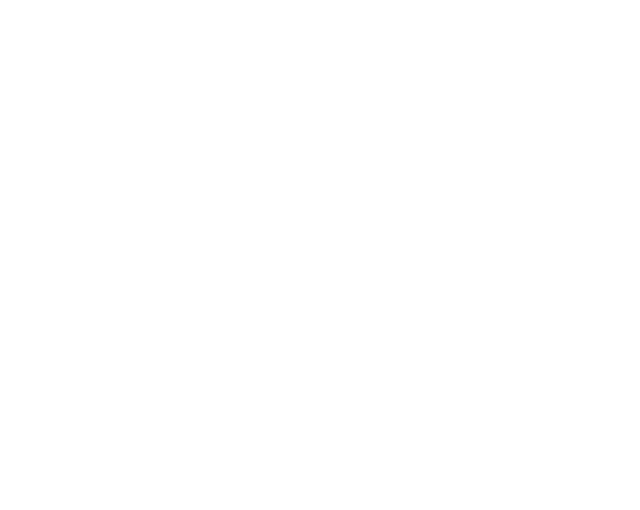
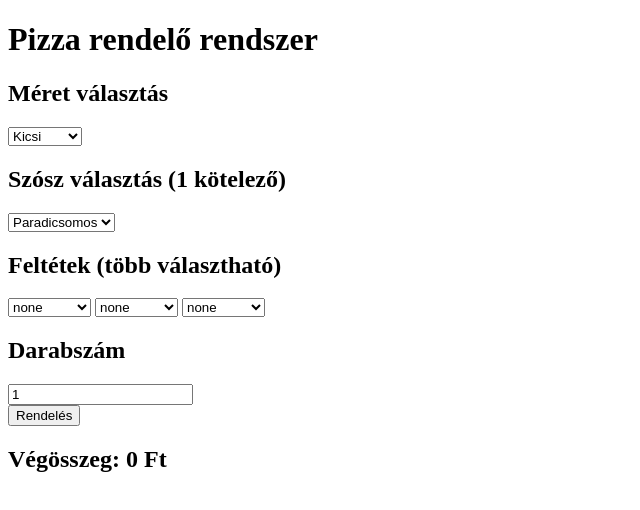
Before and after one commit to Skiby69/Pizzaaaa, a plain HTML site: page index.html in a window 1280 px wide. Shown: the whole page, without its empty margins (0-640 px from the left). Drawn offline with Linux system fonts and the light colour scheme.

Commit message:
html kezdes

```diff
--- a/index.html
+++ b/index.html
@@ -9,5 +9,65 @@
 </head>
 <body>
 
+
+
+<h1>Pizza rendelő rendszer</h1>
+
+<div class="box">
+    <h2>Méret választás</h2>
+    <div id="sizes">
+        <select id="sizeSelect">
+            <option value="kicsi">Kicsi</option>
+            <option value="közepes">Közepes</option>
+            <option value="nagy">Nagy</option>
+        </select>
+    </div>
+</div>
+
+<div class="box">
+    <h2>Szósz választás (1 kötelező)</h2>
+    <div id="sauces">
+        <select id="sauceSelect">
+            <option value="paradicsomos">Paradicsomos</option>
+            <option value="tejszínes">Tejszínes</option>
+            <option value="pesto">Pesto</option>
+        </select>
+    </div>
+</div>
+
+<div class="box">
+    <h2>Feltétek (több választható)</h2>
+    <div id="toppings">
+        <select id="toppingSelect">
+            <option value="none">none</option>
+            <option value="pepperoni">Pepperoni</option>
+            <option value="sonka">Sonka</option>
+            <option value="hagyma">Hagyma</option>
+        </select>
+        <select id="toppingSelect">
+            <option value="none">none</option>
+            <option value="pepperoni">Pepperoni</option>
+            <option value="sonka">Sonka</option>
+            <option value="hagyma">Hagyma</option>
+        </select>
+        <select id="toppingSelect">
+            <option value="none">none</option>
+            <option value="pepperoni">Pepperoni</option>
+            <option value="sonka">Sonka</option>
+            <option value="hagyma">Hagyma</option>
+        </select>
+    </div>
+</div>
+
+<div class="box">
+    <h2>Darabszám</h2>
+    <input type="number" id="quantity" value="1" min="1">
+</div>
+
+<button onclick="calculateTotal()">Rendelés</button>
+
+<h2>Végösszeg: <span id="totalPrice">0</span> Ft</h2>
+
+<div id="osszegzes"></div>
 </body>
 </html>
```
